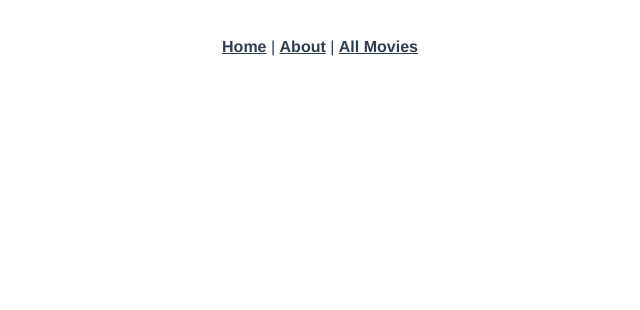
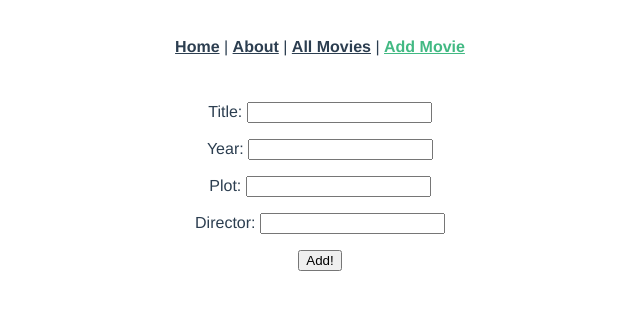
Before and after one commit to HectorDNuno/movie-vue-app, a Vue app: page /movies/new in a window 1280 px wide. Shown: the top 310 px of the page, without its empty margins (320-960 px from the left). Built offline with nearby package versions, Linux system fonts and the light colour scheme.

Commit message:
adds new movie page

```diff
--- a/src/App.vue
+++ b/src/App.vue
@@ -5,6 +5,8 @@
     <router-link to="/about">About</router-link>
     |
     <router-link to="/movies">All Movies</router-link>
+    |
+    <router-link to="/movies/new">Add Movie</router-link>
   </nav>
   <router-view />
 </template>
--- a/src/router/index.js
+++ b/src/router/index.js
@@ -1,6 +1,7 @@
 import { createRouter, createWebHistory } from "vue-router";
 import HomeView from "../views/HomeView.vue";
 import MoviesIndex from "../views/MoviesIndex.vue";
+import MoviesNew from "../views/MoviesNew.vue";
 
 const routes = [
   {
@@ -21,6 +22,11 @@ const routes = [
     name: "movies-index",
     component: MoviesIndex,
   },
+  {
+    path: "/movies/new",
+    name: "movies-new",
+    component: MoviesNew,
+  },
 ];
 
 const router = createRouter({
--- /dev/null
+++ b/src/views/MoviesNew.vue
@@ -0,0 +1,44 @@
+<script>
+import axios from "axios";
+export default {
+  data: function () {
+    return {
+      message: "Add a movie!",
+      movies: [],
+      newMovieParams: {},
+    };
+  },
+  methods: {
+    createMovie: function () {
+      axios.post("/movie.json", this.newMovieParams).then((response) => {
+        console.log("movie added", response.data);
+        this.movies.push(response.data);
+      });
+    },
+  },
+};
+</script>
+
+<template>
+  <div class="create-movies">
+    <div>
+      <p>
+        Title:
+        <input type="text" v-model="newMovieParams.title" />
+      </p>
+      <p>
+        Year:
+        <input type="text" v-model="newMovieParams.year" />
+      </p>
+      <p>
+        Plot:
+        <input type="text" v-model="newMovieParams.plot" />
+      </p>
+      <p>
+        Director:
+        <input type="text" v-model="newMovieParams.director" />
+      </p>
+      <button v-on:click="createMovie()">Add!</button>
+    </div>
+  </div>
+</template>
```
